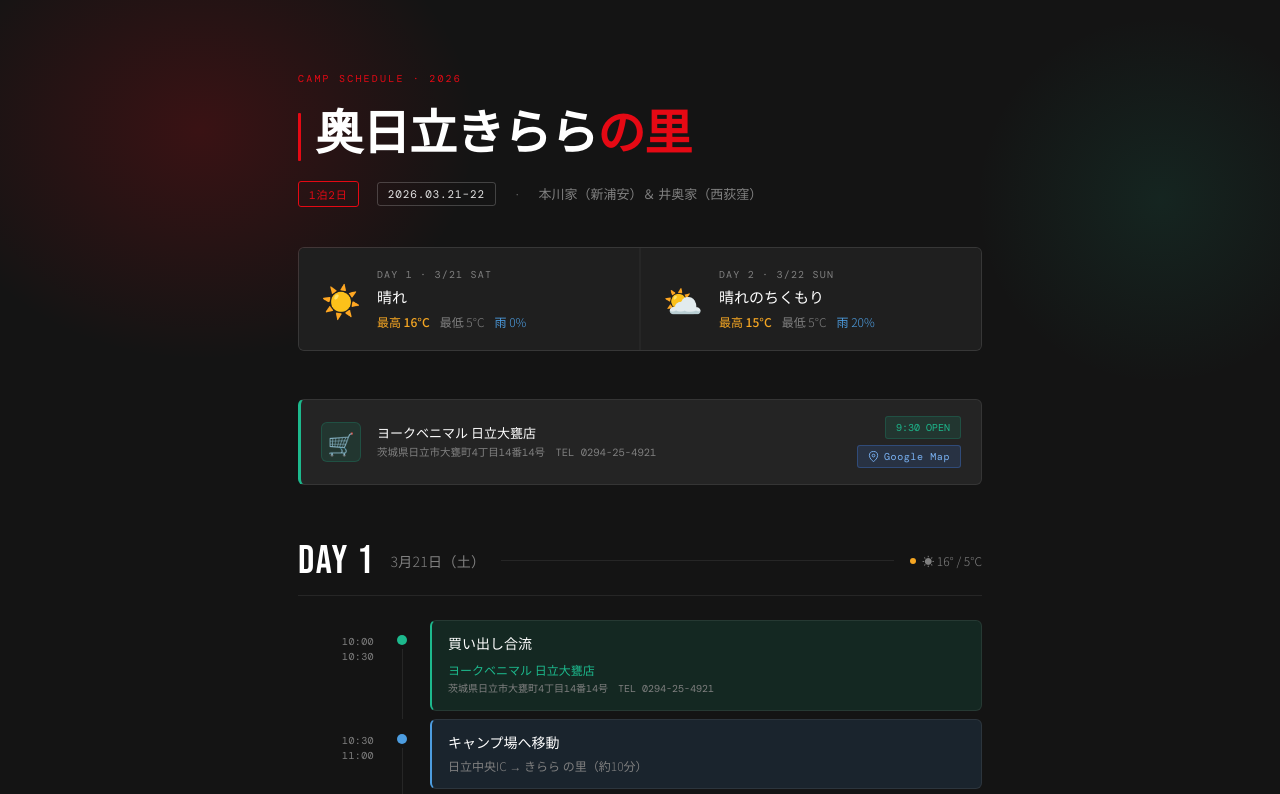
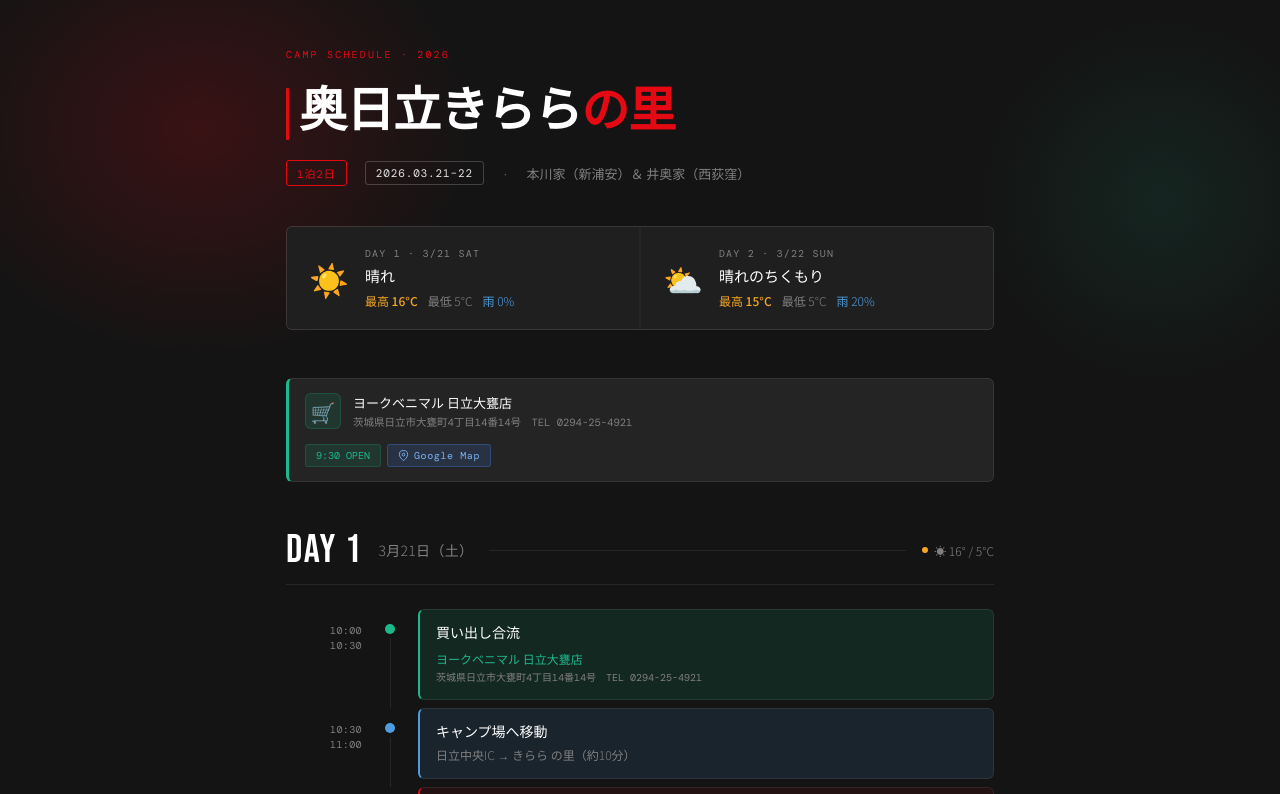
Before and after one commit to daizmk-cmd/camp-schedule-2026, a plain HTML site: page index.html in a window 1280 px wide. Shown: the top 794 px of the page. Drawn offline with nearby package versions, Linux system fonts and the light colour scheme.

Commit message:
Update index.html

```diff
--- a/index.html
+++ b/index.html
@@ -12,14 +12,14 @@
 html{scroll-behavior:smooth}
 body{font-family:'Noto Sans JP',sans-serif;font-weight:300;background:var(--bg);color:var(--text);min-height:100vh;-webkit-font-smoothing:antialiased}
 a{color:inherit;text-decoration:none}
-.container{max-width:740px;margin:0 auto;padding:0 28px}
-.hero{position:relative;padding:72px 0 0;overflow:hidden}
+.container{max-width:740px;margin:0 auto;padding:0 16px}
+.hero{position:relative;padding:48px 0 0;overflow:hidden}
 .hero::before{content:'';position:absolute;top:-120px;left:-100px;width:600px;height:500px;background:radial-gradient(ellipse,rgba(229,9,20,.18) 0%,transparent 65%);pointer-events:none}
 .hero::after{content:'';position:absolute;top:0;right:-80px;width:400px;height:400px;background:radial-gradient(ellipse,rgba(29,185,141,.10) 0%,transparent 65%);pointer-events:none}
 .hero-inner{position:relative;z-index:1}
-.n-mark{display:inline-block;width:3px;height:48px;background:var(--red);vertical-align:middle;margin-right:14px;border-radius:1px}
+.n-mark{display:inline-block;width:3px;height:1.1em;background:var(--red);vertical-align:middle;margin-right:10px;border-radius:1px}
 .hero-eyebrow{font-family:'DM Mono',monospace;font-size:10px;letter-spacing:.22em;color:var(--red);text-transform:uppercase;margin-bottom:18px}
-.hero-title{font-family:'Noto Sans JP',sans-serif;font-weight:700;font-size:clamp(32px,6vw,48px);line-height:1.1;letter-spacing:-.02em;color:#fff;margin-bottom:6px;white-space:nowrap}
+.hero-title{font-family:'Noto Sans JP',sans-serif;font-weight:700;font-size:clamp(24px,6vw,48px);line-height:1.15;letter-spacing:-.02em;color:#fff;margin-bottom:6px}
 .hero-title .accent{color:var(--red)}
 .hero-meta{display:flex;align-items:center;gap:18px;margin:20px 0 40px;flex-wrap:wrap}
 .meta-badge{font-family:'DM Mono',monospace;font-size:11px;letter-spacing:.08em;padding:4px 10px;border-radius:3px;border:1px solid rgba(255,255,255,.2);color:var(--text)}
@@ -36,13 +36,13 @@
 .wx-hi{font-size:12px;color:var(--amber);font-weight:500}
 .wx-lo{font-size:12px;color:var(--muted)}
 .wx-rain{font-size:12px;color:var(--blue)}
-.shop-card{background:var(--surface);border:1px solid var(--border);border-left:3px solid var(--teal);border-radius:6px;padding:16px 20px;margin-bottom:56px;display:flex;align-items:center;gap:16px;transition:background .18s}
+.shop-card{background:var(--surface);border:1px solid var(--border);border-left:3px solid var(--teal);border-radius:6px;padding:14px 16px;margin-bottom:48px;display:flex;align-items:flex-start;flex-wrap:wrap;gap:12px;transition:background .18s}
 .shop-card:hover{background:var(--bg3)}
-.shop-icon{font-size:22px;width:40px;height:40px;background:var(--teal-d);border:1px solid rgba(29,185,141,.2);border-radius:6px;display:flex;align-items:center;justify-content:center;flex-shrink:0}
-.shop-info{flex:1;min-width:0}
+.shop-icon{font-size:20px;width:36px;height:36px;background:var(--teal-d);border:1px solid rgba(29,185,141,.2);border-radius:6px;display:flex;align-items:center;justify-content:center;flex-shrink:0}
+.shop-info{flex:1;min-width:200px;width:100%}
 .shop-name{font-size:13px;font-weight:500;color:#fff;margin-bottom:3px}
 .shop-addr{font-family:'DM Mono',monospace;font-size:10.5px;color:var(--muted);line-height:1.6}
-.shop-links{display:flex;flex-direction:column;gap:6px;align-items:flex-end;flex-shrink:0}
+.shop-links{display:flex;flex-direction:row;flex-wrap:wrap;gap:6px;align-items:center;width:100%}
 .shop-link{display:inline-flex;align-items:center;gap:5px;font-family:'DM Mono',monospace;font-size:10px;letter-spacing:.06em;padding:4px 10px;border-radius:3px;white-space:nowrap;transition:opacity .15s}
 .shop-link:hover{opacity:.75}
 .shop-link.map{background:rgba(66,133,244,.15);border:1px solid rgba(66,133,244,.3);color:#7ab3f5}
```
